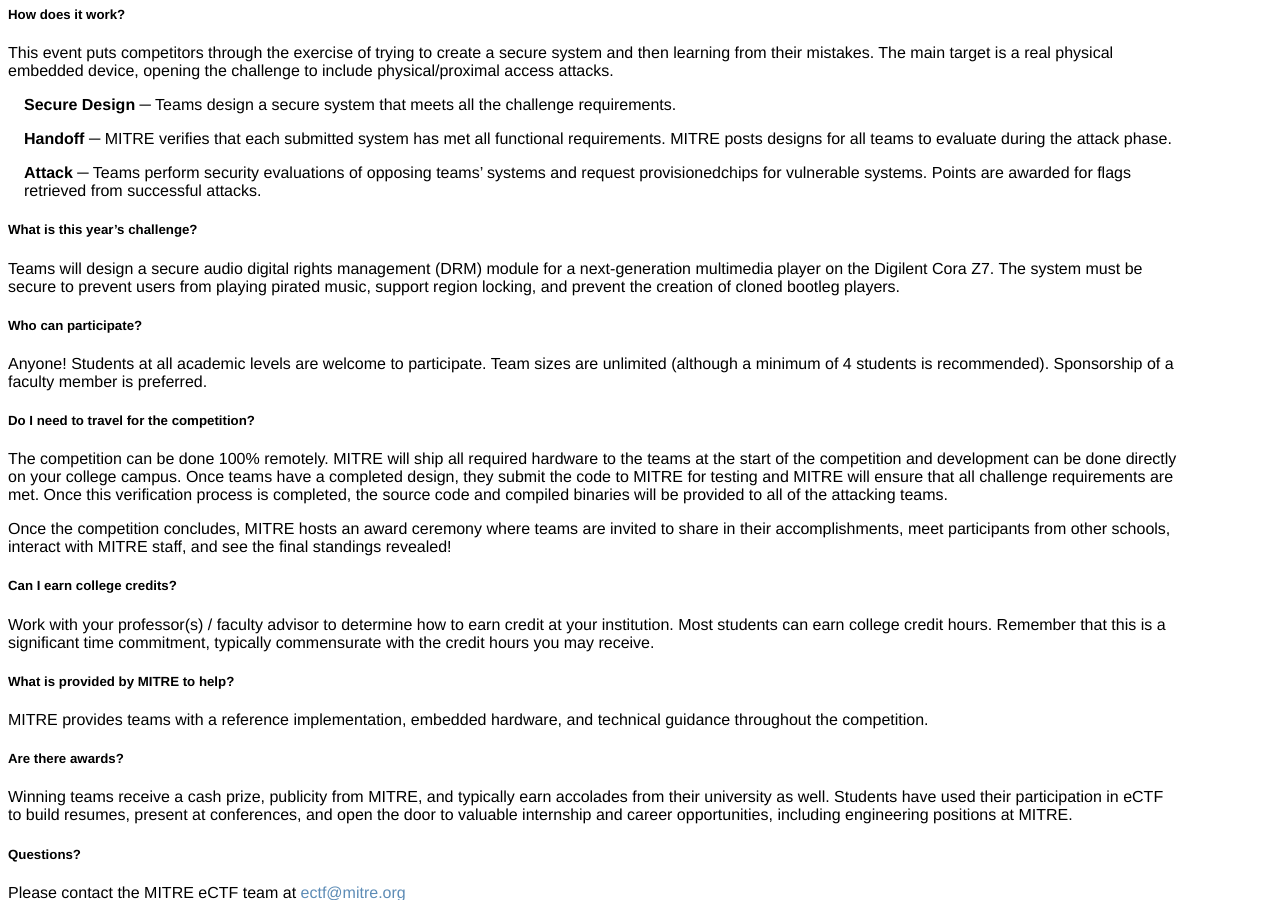
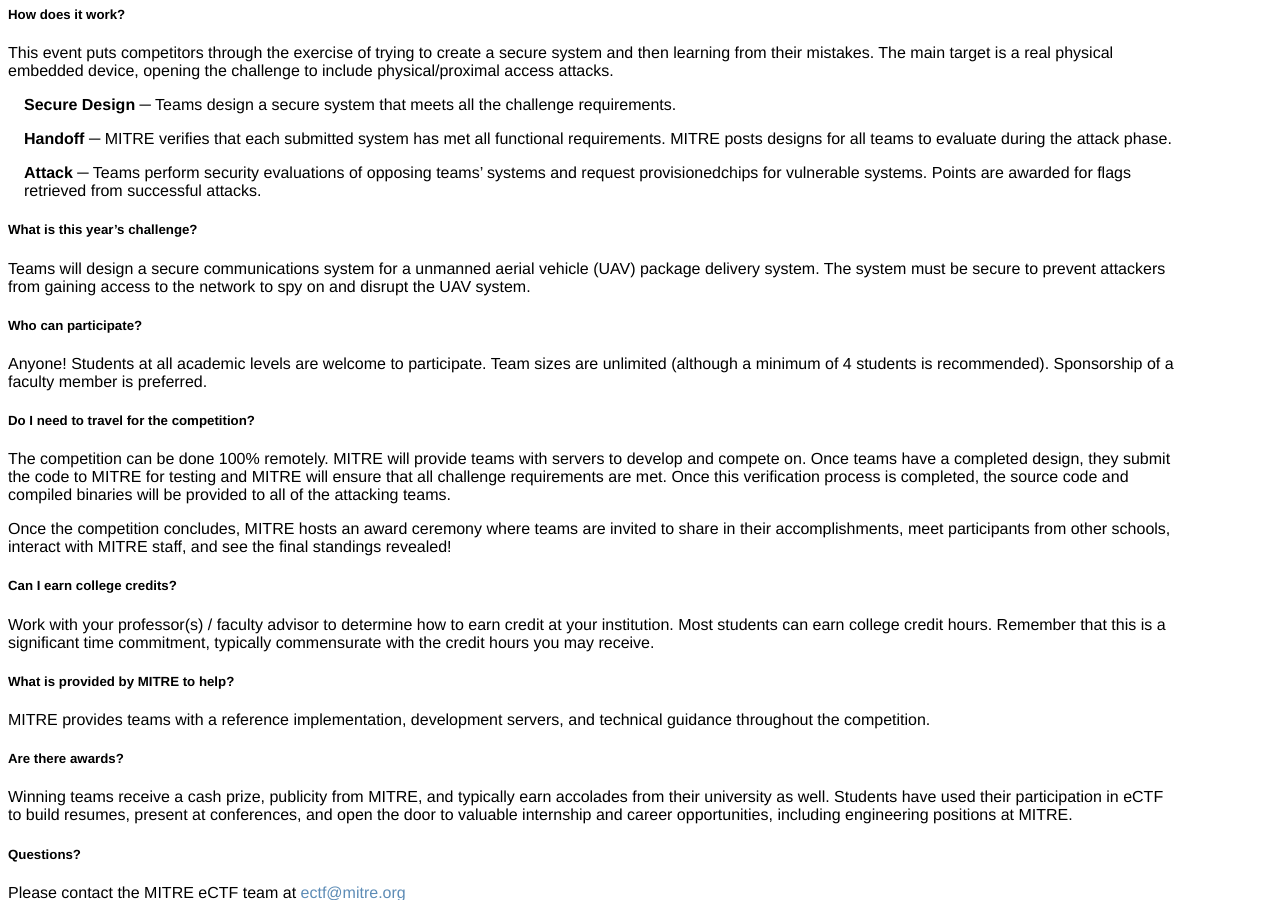
Before and after one commit to mitre-cyber-academy/mitre-cyber-academy.github.io, a Jekyll site: the page built from competitions/embedded/index.html, in a window 1280 px wide and 900 px high, scrolled down 1389 px. Built offline with Jekyll 4.4.1, drawn with Linux system fonts in a browser that asks for light colours; nearby versions of some CDN libraries; library files that are not in the unit come from our copies.

Commit message:
Updated irrelevant info

```diff
--- a/competitions/embedded/index.html
+++ b/competitions/embedded/index.html
@@ -82,7 +82,8 @@ title: MITRE Cyber Academy | Embedded
 
                 <h5>What is this year’s challenge?</h5>
                 <p>
-                    Teams will design a secure audio digital rights management (DRM) module for a next-generation multimedia player on the Digilent Cora Z7. The system must be secure to prevent users from playing pirated music, support region locking, and prevent the creation of cloned bootleg players.
+                    Teams will design a secure communications system for a unmanned aerial vehicle (UAV) package delivery system.
+                    The system must be secure to prevent attackers from gaining access to the network to spy on and disrupt the UAV system.
                 </p>
 
                 <h5>Who can participate?</h5>
@@ -92,9 +93,14 @@ title: MITRE Cyber Academy | Embedded
 
                 <h5>Do I need to travel for the competition?</h5>
                 <p>
-                    The competition can be done 100% remotely. MITRE will ship all required hardware to the teams at the start of the competition and development can be done directly on your college campus. Once teams have a completed design, they submit the code to MITRE for testing and MITRE will ensure that all challenge requirements are met. Once this verification process is completed, the source code and compiled binaries will be provided to all of the attacking teams.
+                    The competition can be done 100% remotely. MITRE will provide teams with servers to develop and compete on.
+                    Once teams have a completed design, they submit the code to MITRE for testing and MITRE will ensure that all challenge requirements are met.
+                    Once this verification process is completed, the source code and compiled binaries will be provided to all of the attacking teams.
+                    <!-- TODO: put this back when back in person! The competition can be done 100% remotely. MITRE will ship all required hardware to the teams at the start of the competition and development can be done directly on your college campus. Once teams have a completed design, they submit the code to MITRE for testing and MITRE will ensure that all challenge requirements are met. Once this verification process is completed, the source code and compiled binaries will be provided to all of the attacking teams. -->
                 </p>
-                <p>Once the competition concludes, MITRE hosts an award ceremony where teams are invited to share in their accomplishments, meet participants from other schools, interact with MITRE staff, and see the final standings revealed!</p>
+                <p>
+                    Once the competition concludes, MITRE hosts an award ceremony where teams are invited to share in their accomplishments,
+                    meet participants from other schools, interact with MITRE staff, and see the final standings revealed!</p>
 
                 <h5>Can I earn college credits?</h5>
                 <p>
@@ -103,7 +109,8 @@ title: MITRE Cyber Academy | Embedded
 
                 <h5>What is provided by MITRE to help?</h5>
                 <p>
-                    MITRE provides teams with a reference implementation, embedded hardware, and technical guidance throughout the competition.
+                    MITRE provides teams with a reference implementation, development servers, and technical guidance throughout the competition.
+                    <!-- TODO: Put this back when back in person! MITRE provides teams with a reference implementation, embedded hardware, and technical guidance throughout the competition. -->
                 </p>
 
                 <h5>Are there awards?</h5>
```
